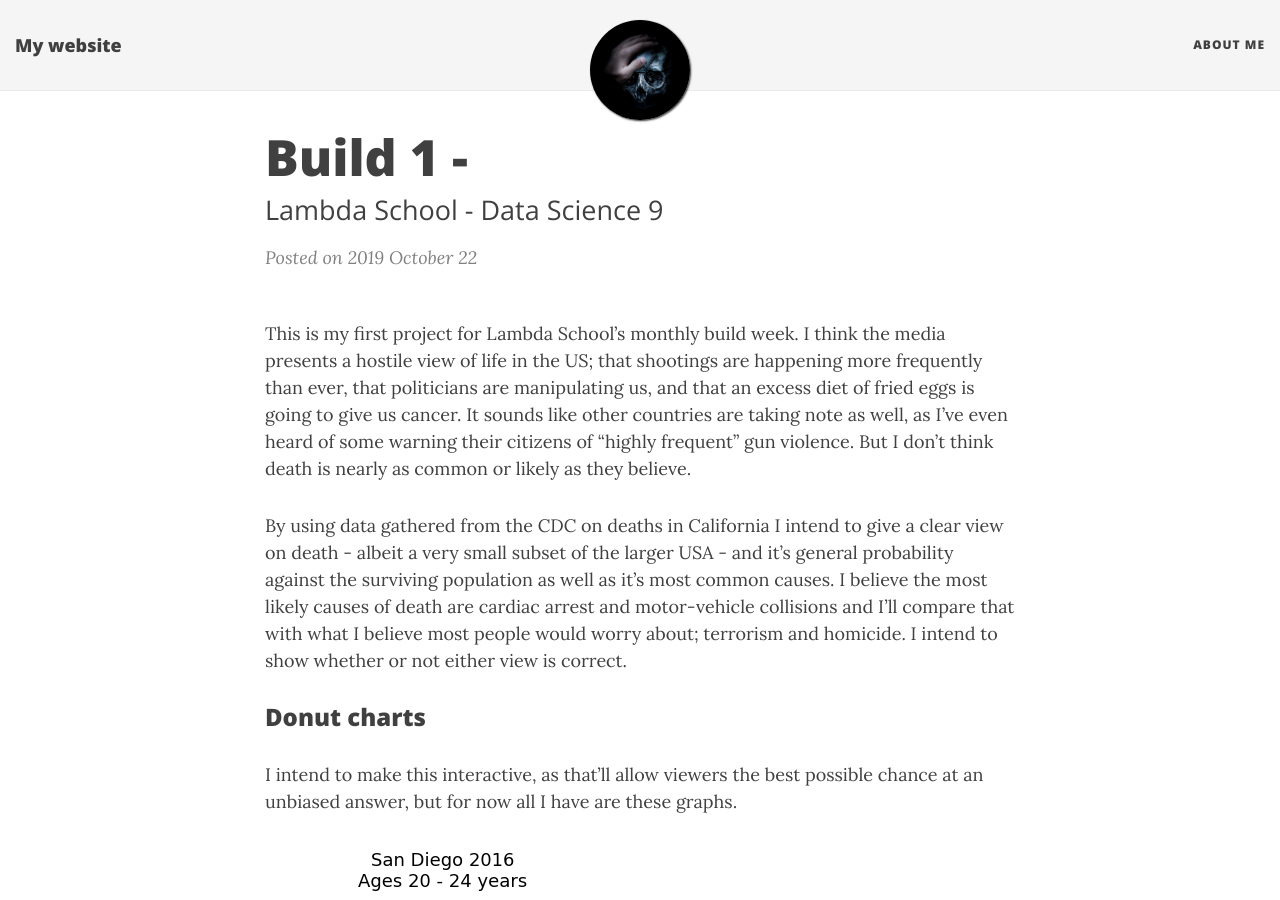
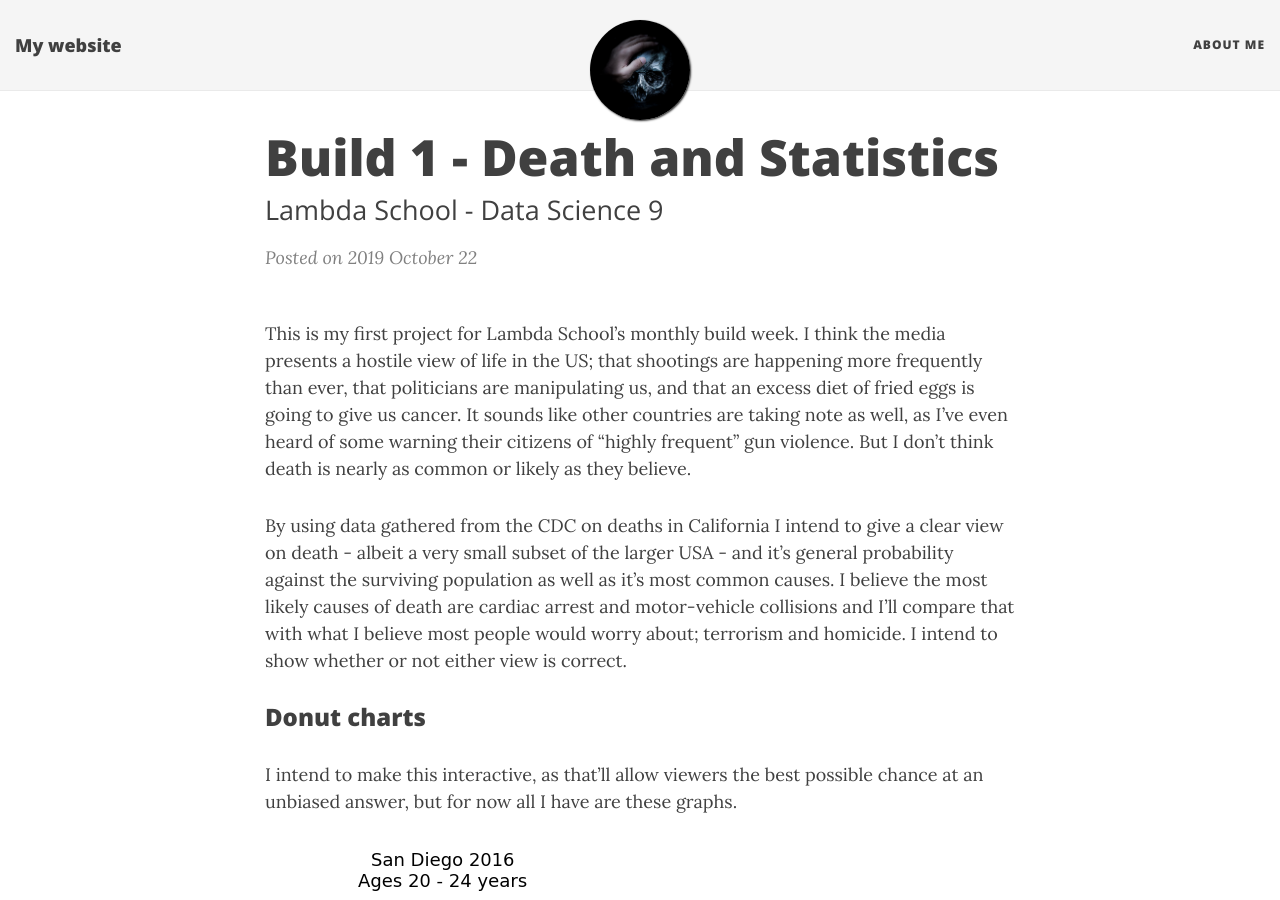
Before and after one commit to JoshuaPMallory/JoshuaPMallory.github.io, a Jekyll site: the page built from _posts/2019-10-22-Lambda-Build-1.md, in a window 1280 px wide and 900 px high. Built offline with Jekyll 4.4.1, drawn with Linux system fonts in a browser that asks for light colours; nearby versions of some CDN libraries.

Commit message:
Changed the title Removed a centering tag on one of the pie charts for consistancy Attempted to move the text off the side of the graph

```diff
--- a/_posts/2019-10-22-Lambda-Build-1.md
+++ b/_posts/2019-10-22-Lambda-Build-1.md
@@ -1,6 +1,6 @@
 ---
 layout: post
-title: Build 1 -
+title: Build 1 - Death and Statistics
 subtitle: Lambda School - Data Science 9
 image: /img/there-there-skeleton.png
 ---
@@ -21,16 +21,19 @@ Now, when I made these charts, they actually only show the top five, with a sixt
 
 So now let's take a look at the same age range, but for all years.
 
-![Pie-San-Diego](/img/Example-pie-San-Diego-all-years.png){: .center-block :}
+![Pie-San-Diego](/img/Example-pie-San-Diego-all-years.png)
+
 In this case we see something a bit more interesting. For one, three of the top five causes of death are vehicle related. For two, 52 other things account for 85% of all deaths. It's pretty clear that despite trying to make it legible, when it comes to larger datasets this pie chart really isn't cutting it.
 
 
 ### Graphs
 ![Graph-San-Diego](/img/San-Diego-Graph.png)
+
 Changing from people in their twenties we'll now see infants. Fortunately, these have some of the lowest rates of death out of any age range that I could find. This graph doesn't say any more than which year each number died, but just so you know there were very few types of death for these with nearly all of them being SIDS. Additionally because the number of dead is so low compared to the population (1093 dead out of a total of 39,396, 2.77%) and the sum is bouncing around the graph we can assume rather safely that there isn't a trend going on; infants aren't dying any faster across the years, I'd call that a win.
 
 ### Seaborn Scatterplot
 ![SNS-San_Diego](/img/Seaborn-County Scatter-Plot.png)
+
 Lastly here I have a scatterplot from seaborn. This shows each of the different counties in California and graphs each of the numbers of death - pre-sorted by age group - and plots them on the graph. In the end it doesn't really show anything we wouldn't have guessed though. A higher population means more death.
 
 
```
